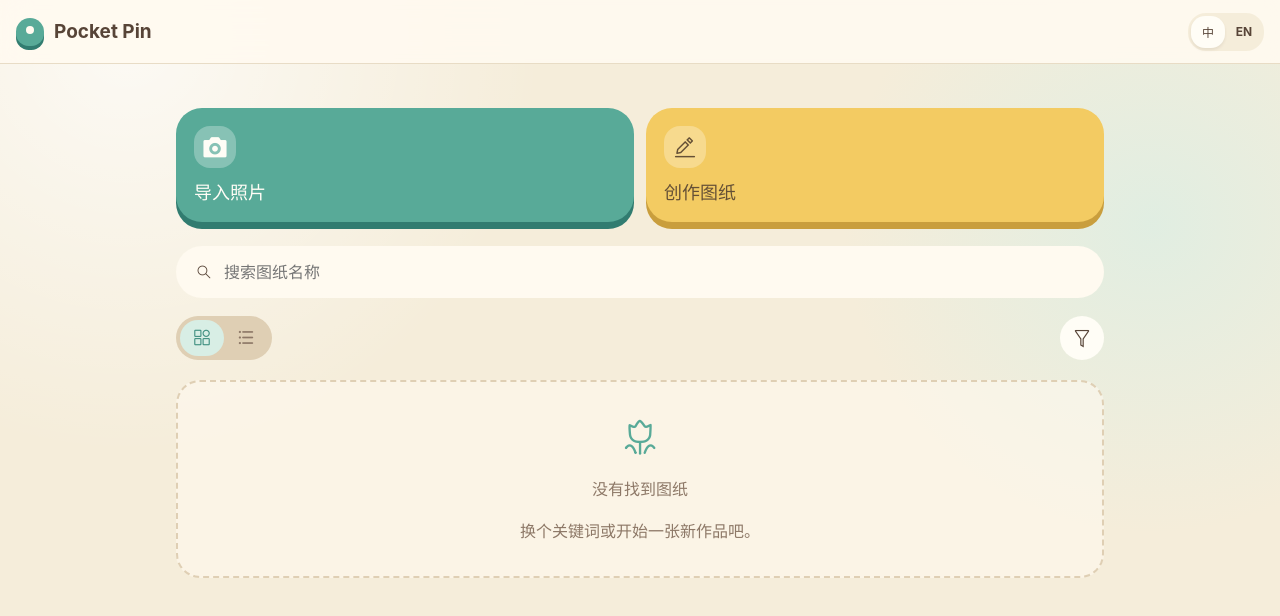
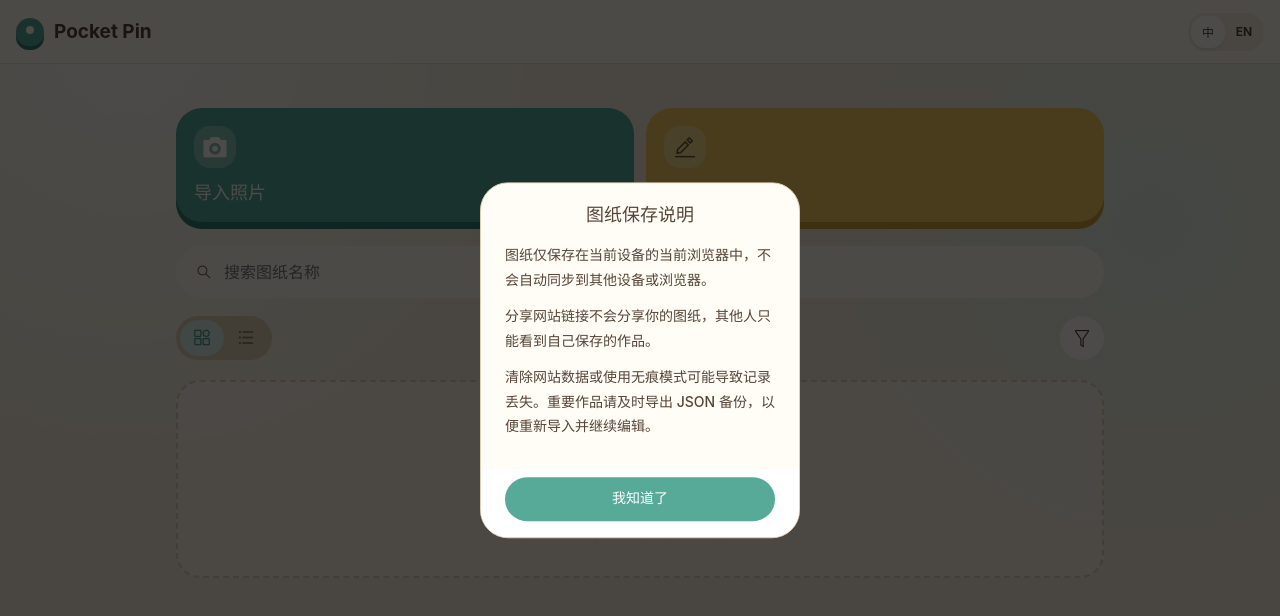
Before and after one commit to Jadey-ovo/Pocket-Pin, a Vue app in the folder pocket-pin-client/: page / in a window 1280 px wide. Shown: the top 616 px of the page. Built offline with nearby package versions, Linux system fonts and the light colour scheme.

Commit message:
feat: 新增首次访问本地保存与备份说明

```diff
--- a/pocket-pin-client/src/App.vue
+++ b/pocket-pin-client/src/App.vue
@@ -1,5 +1,6 @@
 <script setup lang="ts">
 import { ConfigProvider as VanConfigProvider } from 'vant'
+import StorageNotice from './shared/StorageNotice.vue'
 
 const themeVars = {
   primaryColor: '#58aa98',
@@ -15,6 +16,7 @@ const themeVars = {
 
 <template>
   <van-config-provider :theme-vars="themeVars">
+    <storage-notice/>
     <router-view v-slot="{ Component, route }"><Transition name="pin-route" mode="out-in"><component :is="Component" :key="route.path"/></Transition></router-view>
   </van-config-provider>
 </template>
--- /dev/null
+++ b/pocket-pin-client/src/shared/StorageNotice.vue
@@ -0,0 +1,29 @@
+<script setup lang="ts">
+import { ref } from 'vue'
+import { Dialog as VanDialog } from 'vant'
+import { t } from './i18n'
+const noticeKey = 'pocket-pin:storage-notice:v1'
+function shouldShow() {
+  try { return localStorage.getItem(noticeKey) !== 'acknowledged' }
+  catch { return true }
+}
+const visible = ref(shouldShow())
+function acknowledge() {
+  try { localStorage.setItem(noticeKey, 'acknowledged') } catch { /* Keep the notice available on the next visit. */ }
+}
+</script>
+
+<template>
+  <van-dialog v-model:show="visible" class-name="pin-confirm pin-storage-notice" theme="round-button" :title="t('图纸保存说明')" :confirm-button-text="t('我知道了')" :close-on-click-overlay="false" @confirm="acknowledge">
+    <div class="pin-storage-notice-content">
+      <p>{{ t('图纸仅保存在当前设备的当前浏览器中，不会自动同步到其他设备或浏览器。') }}</p>
+      <p>{{ t('分享网站链接不会分享你的图纸，其他人只能看到自己保存的作品。') }}</p>
+      <p>{{ t('清除网站数据或使用无痕模式可能导致记录丢失。重要作品请及时导出 JSON 备份，以便重新导入并继续编辑。') }}</p>
+    </div>
+  </van-dialog>
+</template>
+
+<style scoped>
+.pin-storage-notice-content{padding:4px 24px 18px;color:var(--animal-ink,#574437);font-size:14px;line-height:1.75;text-align:left}
+.pin-storage-notice-content p{margin:12px 0}
+</style>
--- a/pocket-pin-client/src/shared/i18n.ts
+++ b/pocket-pin-client/src/shared/i18n.ts
@@ -48,3 +48,5 @@ Object.assign(words,{
 })
 
 Object.assign(words,{'隐藏参考图':'Hide reference','拖动图片，双指缩放；保存后可在参考图上绘制':'Drag to position · Pinch to zoom · Save to draw over the reference'})
+
+Object.assign(words,{'图纸保存说明':'About saving patterns','我知道了':'Got it','图纸仅保存在当前设备的当前浏览器中，不会自动同步到其他设备或浏览器。':'Patterns are saved only in this browser on this device. They do not sync automatically across devices or browsers.','分享网站链接不会分享你的图纸，其他人只能看到自己保存的作品。':'Sharing the website link does not share your patterns. Other people can only see their own saved work.','清除网站数据或使用无痕模式可能导致记录丢失。重要作品请及时导出 JSON 备份，以便重新导入并继续编辑。':'Clearing site data or using private browsing may cause records to be lost. Export important work as JSON backups so you can import it again and continue editing.'})
```
Also changed, not shown: 3 other files (tests, documents, lock files or other folders).
